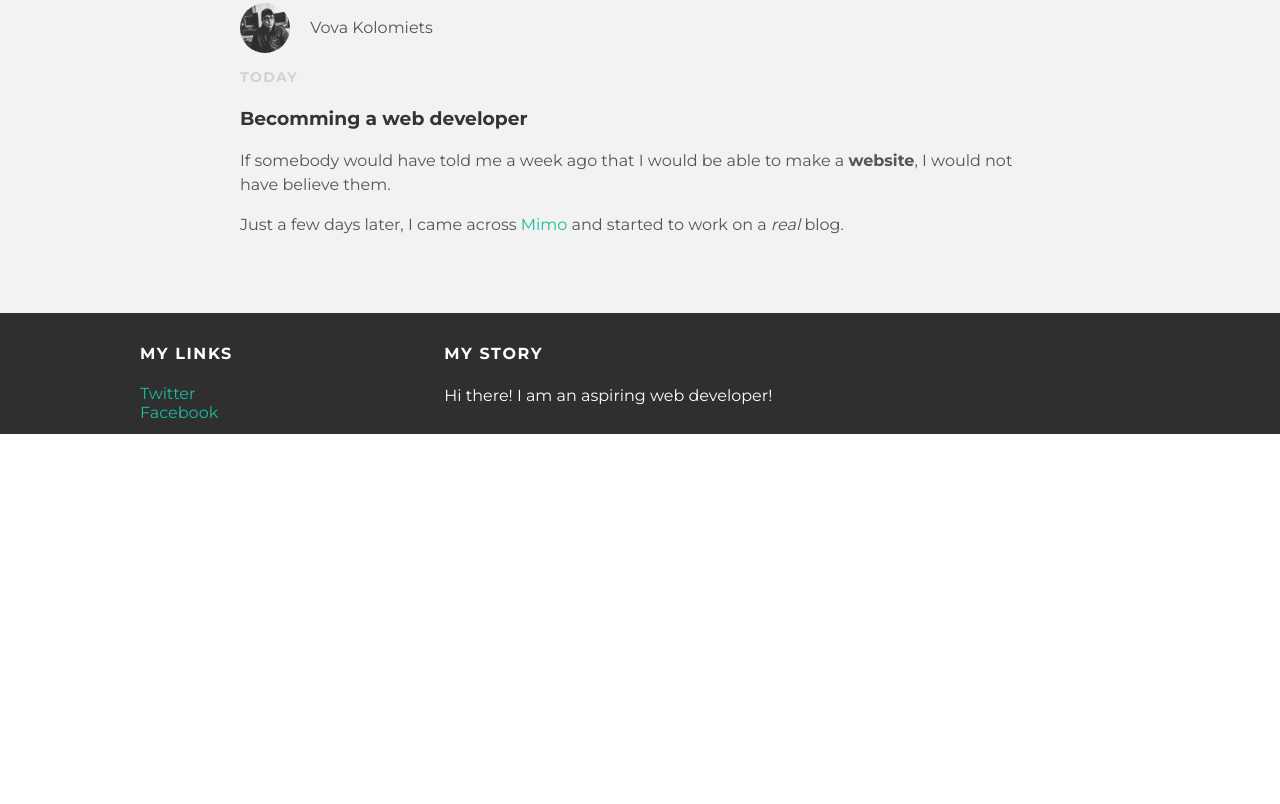
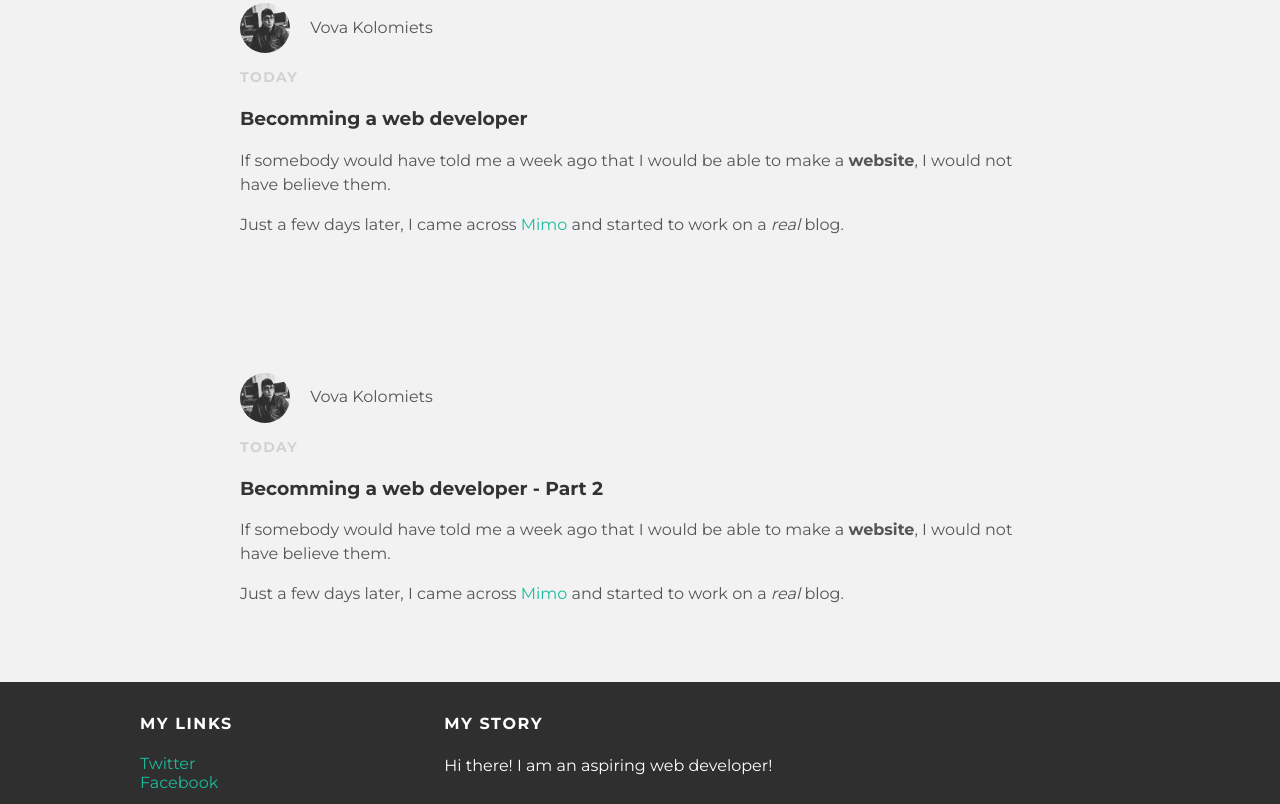
Before and after one commit to whatmode/whatmode.github.io, a plain HTML site: page index.html in a window 1280 px wide. Shown: the part 576-1380 px from the top of the page. Before the commit the page ends 1010 px from the top, so only its background shows below. Drawn offline with Linux system fonts and the light colour scheme.

Commit message:
Added another post on a website

```diff
--- a/index.html
+++ b/index.html
@@ -54,6 +54,25 @@
             </p>
           </div>
         </div>
+        <div class="post-container">
+          <div class="post">
+            <div class="post-author">
+              <img src="me.jpg" alt="Me" />
+              <span>Vova Kolomiets</span>
+            </div>
+            <p class="post-date">Today</p>
+            <h3 class="post-title">Becomming a web developer - Part 2</h3>
+            <div class="post-content">
+              <p>
+                If somebody would have told me a week ago that I would be able to
+                make a <strong>website</strong>, I would not have believe them.
+              </p>
+              <p>
+                Just a few days later, I came across <a href="http://getmimo.com">Mimo</a>  and started to work on a
+                <em>real</em> blog.
+              </p>
+            </div>
+          </div>
       </div>
     <div id="footer">
       <div class="container">
```
